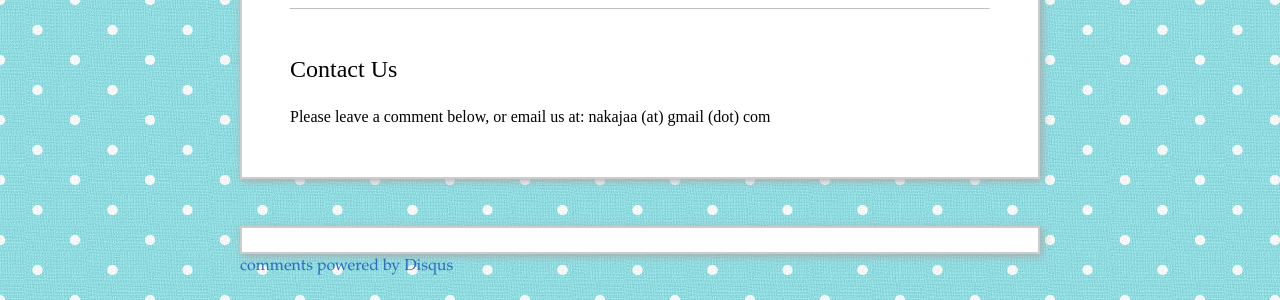
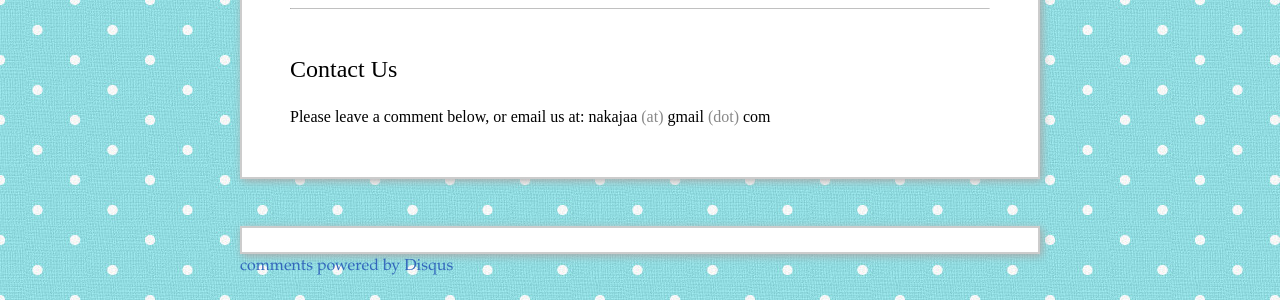
Before and after one commit to trananh/trananh.github.io, a Jekyll site: the page wedding/index.html, which Jekyll copies as it is, in a window 1280 px wide. Shown: the part 1770-2070 px from the top of the page. Built offline with Jekyll 4.4.1, drawn with Linux system fonts in a browser that asks for light colours; nearby versions of some CDN libraries; comment, search, counter and statistics services are not loaded.

Commit message:
Updated wedding page.

```diff
--- a/wedding/index.html
+++ b/wedding/index.html
@@ -149,7 +149,7 @@
                                                         text-align: justify;">
                                 <img class="inset right" src="/images/abernethymap.png" title="Abernethy Map"
                                     width="50%" style="min-width: 100px; max-width: 350px"/>
-                                <span style="font-variant: small-caps;">Direction to Abigail's Garden:</span>
+                                <span style="font-variant: small-caps;">Direction to Abigail's Garden:</span> <br />
                                 From I-205 North or South, take Exit 10 and veer right onto Hwy. 213.
                                 At the first signal, turn right onto Prairie Schooner Way. At the signal,
                                 take a left on Washington Street. Turn left on 15th Street. Abigail's Garden
@@ -181,7 +181,8 @@
             <hr style="margin: 3em 0 3em 0;"/>
             <h1 id="contact" style="font-family: Papyrus;">Contact Us</h1>
             <p>
-                Please leave a comment below, or email us at: nakajaa (at) gmail (dot) com
+                Please leave a comment below, or email us at:
+                nakajaa <span style="color: #888">(at)</span> gmail <span style="color: #888">(dot)</span> com
             </p>
 
         </div>
```
